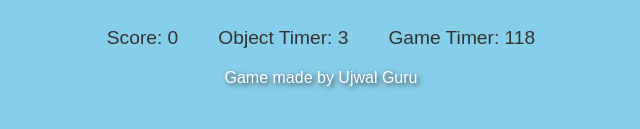
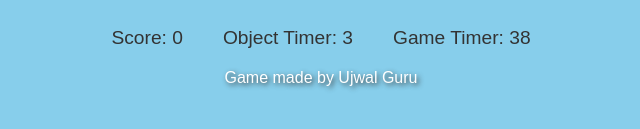
Before and after one commit to ujwalop/ujwalgame1teacherday, a plain HTML site: page index.html in a window 1280 px wide. Both pictures are taken after a click on the button "Start Game". Shown: the part 611-740 px from the top of the page, 319-959 px from the left. Drawn offline with Linux system fonts and the light colour scheme.

Commit message:
Update index.html

```diff
--- a/index.html
+++ b/index.html
@@ -180,7 +180,7 @@
         <div class="dashboard">
             <div>Score: <span id="score">0</span></div>
             <div>Object Timer: <span id="timer">5</span></div>
-            <div>Game Timer: <span id="game-timer">120</span></div>
+            <div>Game Timer: <span id="game-timer">40</span></div>
         </div>
     </div>
 
@@ -210,7 +210,7 @@
         let score = 0;
         let objectIntervalId;
         let objectTimer = 5;
-        let gameTimer = 120;
+        let gameTimer = 40;
         let gameIntervalId;
 
         function getRandomObject() {
```
